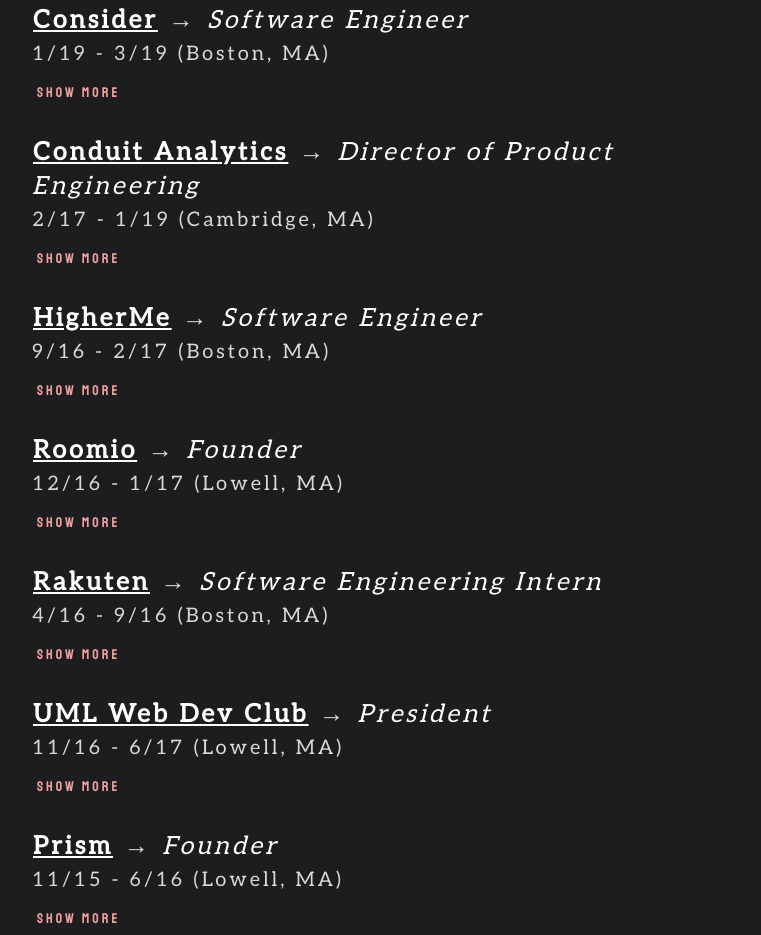
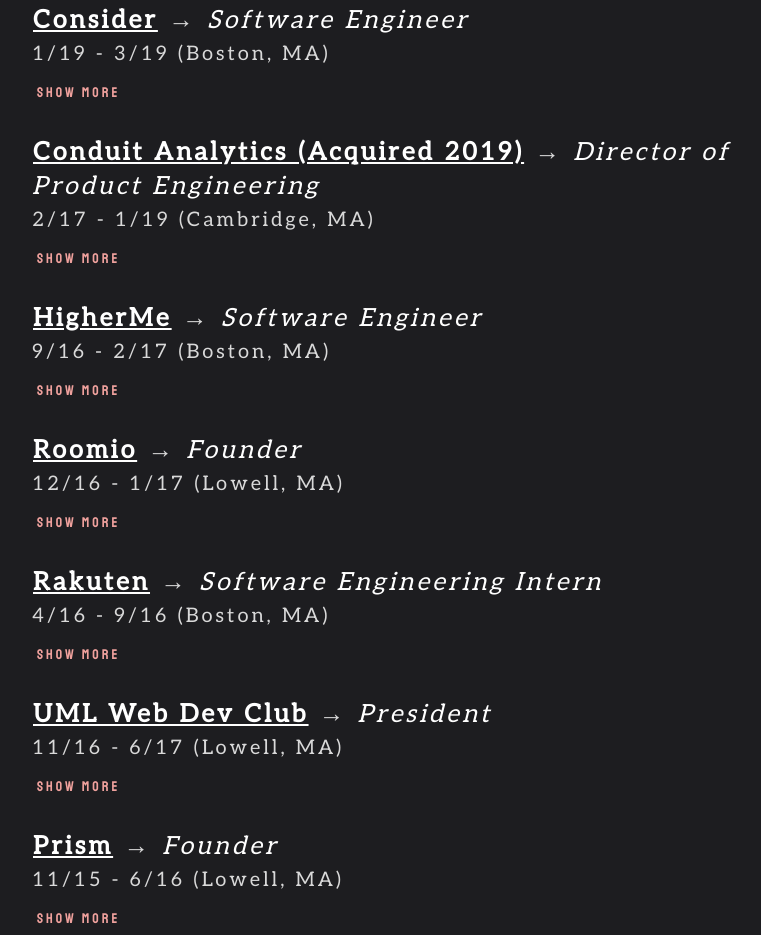
Before and after one commit to tylerjbainbridge/tylerbainbridge.com, a Gatsby site: page / in a window 1280 px wide. Shown: the part 1008-1943 px from the top of the page, without its empty margins (258-1019 px from the left). Built offline with nearby package versions, Linux system fonts and the light colour scheme; Gatsby itself is replaced by a stand-in of ours.

Commit message:
Update experience.js

```diff
--- a/src/data/experience.js
+++ b/src/data/experience.js
@@ -41,7 +41,7 @@
     dates: ['2/17', '1/19'],
     location: 'Cambridge, MA',
     company: {
-      name: 'Conduit Analytics',
+      name: 'Conduit Analytics (Acquired 2019)',
       url: 'http://conduithq.com'
     },
     items: [
```
